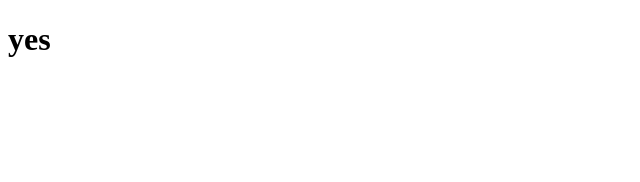
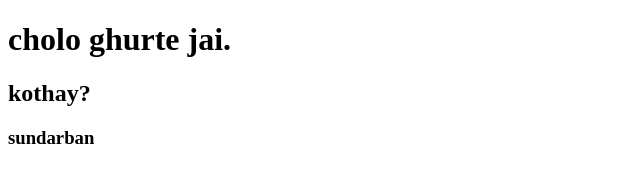
Before and after one commit to Mahbub2352/my-fourth-repo, a plain HTML site: page index.html in a window 1280 px wide. Shown: the whole page, without its empty margins (0-640 px from the left). Drawn offline with Linux system fonts and the light colour scheme.

Commit message:
heading added

```diff
--- a/index.html
+++ b/index.html
@@ -7,6 +7,8 @@
     <title>my fourth repo</title>
 </head>
 <body>
-    <h1>yes</h1>
+    <h1>cholo ghurte jai.</h1>
+    <h2>kothay?</h2>
+    <h3>sundarban</h3>
 </body>
 </html>
```
